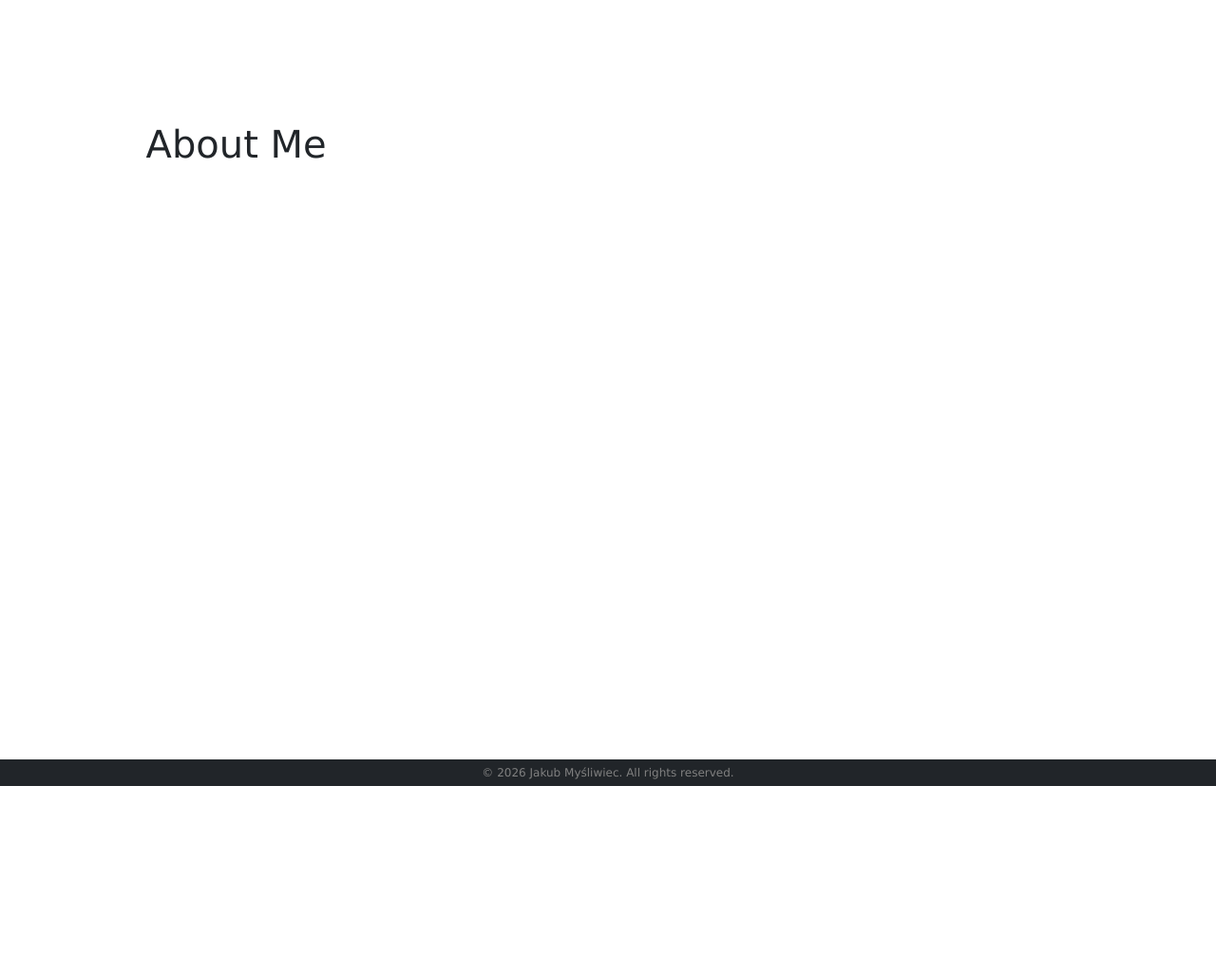
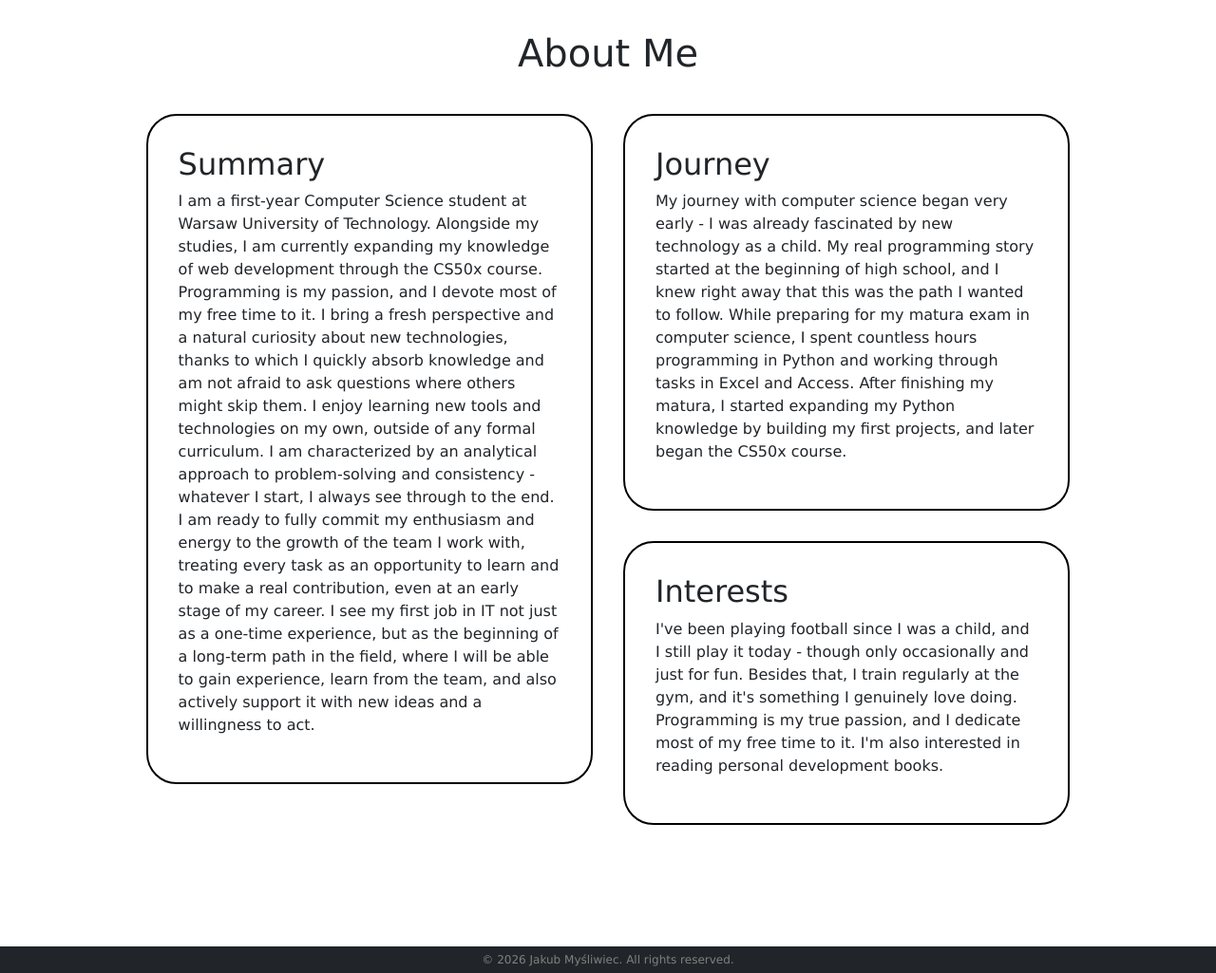
Before and after one commit to mysliwego/Portfolio, a Flask app: page /about in a window 1280 px wide. Shown: the part 59-1084 px from the top of the page at 95% size. Before the commit the page ends 887 px from the top, so only its background shows below. Run offline with Flask 3, Linux system fonts and the light colour scheme; some libraries are stand-ins or nearby versions.

Commit message:
Build about page layout

```diff
--- a/static/styles.css
+++ b/static/styles.css
@@ -159,3 +159,35 @@ span {
     gap: 9.5rem;
     transform: translateY(-15px);
 }
+.about {
+    display: flex;
+    flex-direction: column;
+    align-items: center;
+    width: 100%;
+    padding-top: 2rem;
+}
+.about-container {
+    display: grid;
+    grid-template-columns: 1fr 1fr;
+    gap: 2rem;
+    width: 100%;
+    max-width: 1200px;
+    align-items: start;
+}
+.about-summary,
+.about-interests,
+.about-journey {
+    border: 2px solid black;
+    border-radius: 2rem;
+    padding: 2rem;
+}
+.about-side {
+    display: flex;
+    flex-direction: column;
+    gap: 2rem;
+}
+.about > h1 {
+    text-align: center;
+    align-self: center;
+    padding-bottom: 2rem;
+}
--- a/templates/about.html
+++ b/templates/about.html
@@ -3,7 +3,31 @@
 {% block title %}About{% endblock %}
 
 {% block content %}
-    <section>
+    <section class="about">
+
         <h1>About Me</h1>
+
+        <div class="about-container">
+
+            <div class="about-summary">
+                <h2>Summary</h2>
+                <p>I am a first-year Computer Science student at Warsaw University of Technology. Alongside my studies, I am currently expanding my knowledge of web development through the CS50x course. Programming is my passion, and I devote most of my free time to it. I bring a fresh perspective and a natural curiosity about new technologies, thanks to which I quickly absorb knowledge and am not afraid to ask questions where others might skip them. I enjoy learning new tools and technologies on my own, outside of any formal curriculum. I am characterized by an analytical approach to problem-solving and consistency - whatever I start, I always see through to the end. I am ready to fully commit my enthusiasm and energy to the growth of the team I work with, treating every task as an opportunity to learn and to make a real contribution, even at an early stage of my career. I see my first job in IT not just as a one-time experience, but as the beginning of a long-term path in the field, where I will be able to gain experience, learn from the team, and also actively support it with new ideas and a willingness to act.</p>
+            </div>
+
+            <div class="about-side">
+
+                <div class="about-journey">
+                    <h2>Journey</h2>
+                    <p>My journey with computer science began very early - I was already fascinated by new technology as a child. My real programming story started at the beginning of high school, and I knew right away that this was the path I wanted to follow. While preparing for my matura exam in computer science, I spent countless hours programming in Python and working through tasks in Excel and Access. After finishing my matura, I started expanding my Python knowledge by building my first projects, and later began the CS50x course.</p>
+                </div>
+
+                <div class="about-interests">
+                    <h2>Interests</h2>
+                    <p>I've been playing football since I was a child, and I still play it today - though only occasionally and just for fun. Besides that, I train regularly at the gym, and it's something I genuinely love doing. Programming is my true passion, and I dedicate most of my free time to it. I'm also interested in reading personal development books.</p>
+                </div>
+
+            </div>
+        </div>
+
     </section>
 {% endblock %}
```
